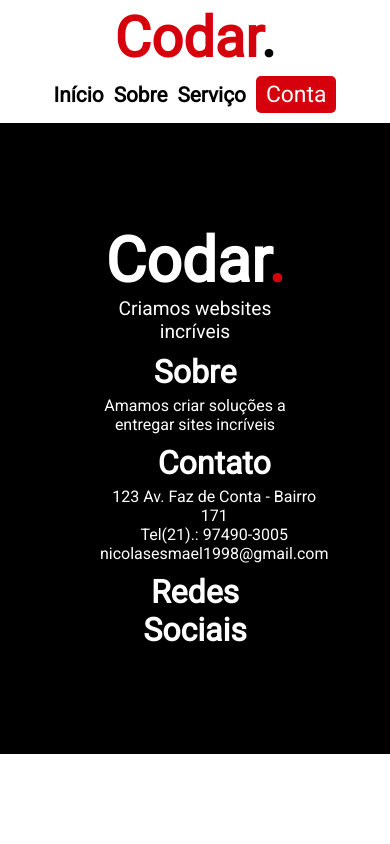
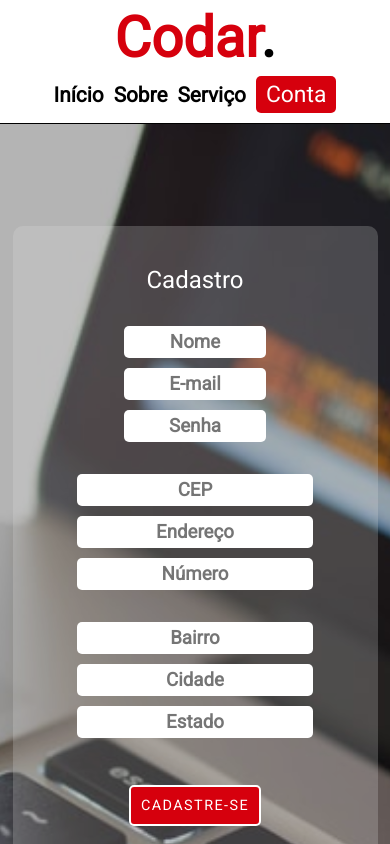
Before and after one commit to nicolasgaldino/code-page-React, a React (Create React App) app: page /cadastro in a window 390 px wide. Shown: the top 844 px of the page. Built offline with nearby package versions, Linux system fonts and the light colour scheme.

Commit message:
Code Page com React finalizado.

```diff
--- a/src/App.jsx
+++ b/src/App.jsx
@@ -3,9 +3,11 @@ import { BrowserRouter, Routes, Route } from 'react-router-dom';
 import { Navbar } from './components/Navbar/Navbar';
 import { Footer } from './components/Footer/Footer';
 import { HomePage } from './components/HomePage/HomePage';
+import { Orcamento } from './components/Orcamento/Orcamento';
 import { About } from './components/About/About';
 import { ServicesPage } from './components/ServicesPage/ServicesPage';
 import { Login } from './components/Login/Login';
+import { Cadastro } from './components/Cadastro/Cadastro';
 
 export const App = () => {
   return (
@@ -13,9 +15,11 @@ export const App = () => {
       <Navbar />
       <Routes>
         <Route path="/" element={<HomePage />} />
+        <Route path="/orcamento" element={<Orcamento />} />
         <Route path="/about" element={<About />} />
         <Route path="/services" element={<ServicesPage />} />
         <Route path="/login" element={<Login />} />
+        <Route path="/cadastro" element={<Cadastro />} />
       </Routes>
       <Footer />
     </BrowserRouter>
--- a/src/components/About/About.jsx
+++ b/src/components/About/About.jsx
@@ -14,9 +14,6 @@ export const About = () => {
 
   React.useEffect(() => {
     const authorName = document.getElementById("typeTitulo");
-    typeWritter(authorName)
-  }, []);
-
     const typeWritter = (item) => {
       const stringArray = item.innerHTML.split("");
       item.innerHTML = "";
@@ -26,6 +23,8 @@ export const About = () => {
         }, 100 * i);
       });
     };
+    typeWritter(authorName)
+  }, []);
 
   return (
     <>
@@ -45,7 +44,6 @@ export const About = () => {
           <p>Foi quando recebeu uma oportunidade para atuar como cuidador na empresa Keep Home, sua carreira de fato começou. Atuou como cuidador por dois anos e três meses. Tempo que pôde perceber que a área da saúde também não era onde seu futuro o aguardava, sua maior dificuldade estava sendo o apego aos pacientes, e quando os mesmos vinham a óbito isso o abalava demais.</p>
           <p>Durente esses dois anos ele decidiu se matricular na faculdade, iniciando as aulas no dia 16 de agosto de 2021. Sempre com objtivo de conseguir seu primeiro estágio para ter seu primeiro contato com o dia-a-dia o mesmo fez tudo ao seu alcance durante os 6 primeiros meses, mas infelizmente não conseguira nada.</p>
           <p>Foi quando em fevereiro de 2022, buscando por profissionais da área para entrevistá-los e concluir um trabalho da faculdade, e já sem esperança ele conhece alguém que se empenhou a ajudá-lo aconseguir sua tão desejada vaga de estágio. Tendo iniciado seu estágio no dia 4 de abril de 2022 no Ministério Público do Estado do Rio de Janeiro, Nícolas hoje é mais um estudante com grandes expectitavas para o futuro e o coração cheio de alegria.</p>
-        </div>
           <ul className={socialFoot}>
             <li>
               <a href="https://twitter.com/galdino_esmael" target="_blank" rel="noreferrer">
@@ -63,6 +61,7 @@ export const About = () => {
               </a>
             </li>
           </ul>
+        </div>
       </section>
     </>
   )
--- /dev/null
+++ b/src/components/Cadastro/Cadastro.jsx
@@ -0,0 +1,94 @@
+import React from 'react';
+import styles from './Cadastro.module.css';
+const {
+  cadForm,
+  todosForm,
+  formularioUser,
+  formularioEndereco,
+  cadBtn,
+} = styles;
+
+export const Cadastro = () => {
+
+  React.useEffect(() => {
+    const userCep = document.getElementById('cep');
+    const clearFormCad = (endereco) => {
+      document.getElementById('nome').value = '';
+      document.getElementById('email').value = '';
+      document.getElementById('senha').value = '';
+      document.getElementById('cep').value = '';
+      document.getElementById('endereco').value = '';
+      document.getElementById('bairro').value = '';
+      document.getElementById('cidade').value = '';
+      document.getElementById('estado').value = '';
+    }
+    const clearForm = (endereco) => {
+      document.getElementById('endereco').value = '';
+      document.getElementById('bairro').value = '';
+      document.getElementById('cidade').value = '';
+      document.getElementById('estado').value = '';
+    }
+    const fillForm = (endereco) => {
+      document.getElementById('endereco').value = endereco.logradouro;
+      document.getElementById('bairro').value = endereco.bairro;
+      document.getElementById('cidade').value = endereco.localidade;
+      document.getElementById('estado').value = endereco.uf;
+    }
+    const eNumero = (numero) => /^[0-9]+$/.test(numero);
+    const cepValido = (cep) => cep.length === 8 && eNumero(cep);
+    const pesquisaCep = async () => {
+      clearForm();
+      const cep = document.getElementById('cep').value;
+      const urlCep = `https://viacep.com.br/ws/${cep}/json/`;
+      //fetch(urlCep).then(response => response.json()).then(endereco);
+      if (cepValido(cep)) {
+        const dados = await fetch(urlCep);
+        const endereco = await dados.json();
+        if (endereco.hasOwnProperty('erro')) {
+          document.getElementById('endereco').value = 'CEP não encontrado.';
+        } else {
+          fillForm(endereco);
+        }
+      } else {
+        document.getElementById('endereco').value = 'CEP incorreto.';
+      }
+    }
+    userCep.addEventListener('focusout', pesquisaCep);
+    function alertaCadastro() {
+      const nameU = document.getElementById('nome').value;
+      if (nameU === '') {
+        window.alert('Por favor, preencha os campos abaixo.')
+      } else {
+        const user = document.getElementById('nome').value;
+        window.alert(`Obrigado por se cadastrar, ${user}!`);
+        clearFormCad();
+      }
+    }
+  }, []);
+
+  return (
+    <>
+      <form className={cadForm}>
+        <div className={todosForm}>
+          <p>Cadastro</p>
+          <div className={formularioUser}>
+            <input type="text" name="name" id="nome" placeholder="Nome" />
+            <input type="email" name="email" id="email" placeholder="E-mail" />
+            <input type="password" name="email" id="senha" placeholder="Senha" />
+          </div>
+          <div className={formularioEndereco}>
+            <input type="tel" name="cep" id="cep" placeholder="CEP" />
+            <input type="text" name="endereco" id="endereco" placeholder="Endereço" />
+            <input type="tel" name="numero" id="numero" placeholder="Número" />
+          </div>
+          <div className={formularioEndereco}>
+            <input type="text" name="bairro" id="bairro" placeholder="Bairro" />
+            <input type="tel" name="cidade" id="cidade" placeholder="Cidade" />
+            <input type="tel" name="estado" id="estado" placeholder="Estado" />
+          </div>
+          <input type="button" className={cadBtn} id="cadstro" value="Cadastre-se" />
+        </div>
+      </form>
+    </>
+  )
+}
--- /dev/null
+++ b/src/components/Cadastro/Cadastro.module.css
@@ -0,0 +1,129 @@
+.cadForm {
+  height: 100vh;
+  display: flex;
+  flex-wrap: wrap;
+  justify-content: center;
+  align-items: center;
+  color: var(--cor0);
+  background: url(../../assets/img/chris-ried-LfG7RwMM6g8-unsplash.jpg) center center/cover;
+  background-color: var(--cor5);
+  background-blend-mode: color;
+}
+
+.todosForm {
+  display: flex;
+  flex-direction: column;
+  flex-wrap: wrap;
+  justify-content: center;
+  align-items: center;
+  padding: 2.5rem;
+  border-radius: 10px;
+  background-color: #dfdfdf3a;
+  width: 75%;
+  gap: 2em;
+}
+
+.formularioUser {
+  display: flex;
+  justify-content: center;
+  gap: 0.625rem;
+  font-size: 1.3em;
+  flex-wrap: wrap;
+}
+
+.formularioUser input {
+  outline: none;
+  width: 50%;
+  text-align: center;
+  font-size: 0.9em;
+  padding: 0.3125rem 0.625rem;
+  font-weight: bold;
+  border: none;
+  border-radius: 5px;
+  cursor: pointer;
+}
+
+.formularioEndereco {
+  flex-wrap: wrap;
+  display: flex;
+  gap: 10px;
+  align-items: baseline;
+  font-size: 1.3em;
+}
+
+.formularioEndereco input {
+  outline: none;
+  text-align: center;
+  font-size: 0.9em;
+  padding: 5px 10px;
+  font-weight: bold;
+  border: none;
+  border-radius: 5px;
+  cursor: pointer;
+}
+
+.cadBtn {
+  margin-top: 1em;
+  text-transform: uppercase;
+  width: auto;
+  height: auto;
+  text-align: center;
+  font-size: 1em;
+  letter-spacing: 0.1em;
+  padding: 0.625rem;
+  border: 0.125rem solid var(--cor0);
+  border-radius: 0.3125rem;
+  cursor: pointer;
+  color: var(--cor0);
+  background: var(--cor2);
+}
+
+.cadBtn:hover {
+  color: var(--cor2);
+  background: var(--cor0);
+  border: 0.125rem solid var(--cor2);
+  font-weight: bold;
+}
+
+/* Mobile */
+
+@media (max-width: 720px) {
+  .todosForm {
+    width: 22.8125rem;
+    flex-direction: column;
+  }
+
+  .todosForm p {
+    font-size: 1.5em;
+  }
+
+  .formularioEndereco {
+    justify-content: center;
+  }
+
+  .cadBtn {
+    font-size: 0.9em;
+  }
+}
+
+@media (max-width: 360px) {
+  .todosForm {
+    width: 17.1875rem;
+  }
+
+  .todosForm p {
+    font-size: 1.4em;
+  }
+
+  .formularioUser {
+    width: 13.125rem;
+  }
+
+  .formularioEndereco {
+    width: 13.125rem;
+  }
+
+  .cadBtn {
+    font-size: 0.8em;
+  }
+}
--- a/src/components/Navbar/Navbar.jsx
+++ b/src/components/Navbar/Navbar.jsx
@@ -19,7 +19,7 @@ export const Navbar = () => {
           <button>Conta</button>
           <ul className={dropdownMenu}>
             <li><Link to="/login">Entrar</Link></li>
-            <li><a href="html/cadastro.html">Cadastre-se</a></li>
+            <li><Link to="/cadastro">Cadastre-se</Link></li>
           </ul>
         </li>
       </ul>
--- /dev/null
+++ b/src/components/Orcamento/Orcamento.jsx
@@ -0,0 +1,43 @@
+import React from 'react';
+import styles from './Orcamento.module.css';
+const {
+  formContainer,
+  todosForm,
+  formulario,
+  submitBtn,
+} = styles;
+
+export const Orcamento = () => {
+  return (
+    <>
+      <form className={formContainer}>
+        <div className={todosForm}>
+          <p>Preencha o formulário para que possamos entrar em contato!</p>
+          <div className={formulario}>
+            <label for="name"></label>
+            <input type="text" name="name" placeholder="Digite seu nome" required />
+          </div>
+          <div className={formulario}>
+            <label for="email"></label>
+            <input type="email" name="email" placeholder="Digite seu e-mail" required />
+          </div>
+          <div className={formulario}>
+            <label for="phone"></label>
+            <input type="text" name="phone" placeholder="Telefone para contato" required />
+          </div>
+          <div className={formulario}>
+            <label for="interest">Interesse</label>
+            <select name="interest">
+              <option value="" disabled selected>Selecione</option>
+              <option value="empresarial">Empresarial</option>
+              <option value="pequenoPorte">Para pequenos comércios</option>
+              <option value="sitePessoal">Site Pessoal</option>
+              <option value="lojaVirtual">Loja Virtual</option>
+            </select>
+          </div>
+          <input type="submit" className={submitBtn} value="Quero um site incrível!" />
+        </div>
+      </form>
+    </>
+  )
+}
--- /dev/null
+++ b/src/components/Orcamento/Orcamento.module.css
@@ -0,0 +1,117 @@
+.formContainer {
+  height: 100vh;
+  display: flex;
+  flex-wrap: wrap;
+  justify-content: center;
+  align-items: center;
+  color: var(--cor0);
+  background: url(../../assets/img/chris-ried-LfG7RwMM6g8-unsplash.jpg) center
+    center/cover;
+  background-color: var(--cor5);
+  background-blend-mode: color;
+}
+
+.todosForm {
+  background-color: var(--cor6);
+  padding: 2em;
+  width: 46.875rem;
+  border-radius: 0.3125rem;
+  text-align: center;
+  display: flex;
+  flex-direction: column;
+  justify-content: center;
+  align-items: center;
+}
+
+.todosForm p {
+  font-size: 2.5em;
+  color: var(--cor0);
+  margin-bottom: 1.1em;
+}
+
+.formulario input,
+select {
+  display: flex;
+  outline: none;
+  width: 18.75rem;
+  height: 2.1875rem;
+  text-align: center;
+  font-size: 1em;
+  font-weight: bold;
+  margin: 0.3125rem 0rem;
+  border: none;
+  border-radius: 0.3125rem;
+  padding: 0.3125rem 0.625rem;
+  cursor: pointer;
+}
+
+.formulario label {
+  color: var(--cor0);
+  font-size: 1.5em;
+}
+
+.submitBtn {
+  margin-top: 1em;
+  text-transform: uppercase;
+  width: auto;
+  height: auto;
+  text-align: center;
+  font-size: 1em;
+  letter-spacing: 0.1em;
+  padding: 0.625rem;
+  border: 0.125rem solid var(--cor0);
+  border-radius: 0.3125rem;
+  cursor: pointer;
+  color: var(--cor0);
+  background: var(--cor2);
+}
+
+.submitBtn:hover {
+  color: var(--cor2);
+  background: var(--cor0);
+  border: 0.125rem solid var(--cor2);
+  font-weight: bold;
+}
+
+/* Mobile */
+
+@media (max-width: 720px) {
+  .todosForm {
+    width: 22.8125rem;
+  }
+
+  .todosForm p {
+    font-size: 1.5em;
+  }
+
+  .formulario label {
+    font-size: 1.4em;
+  }
+
+  .submitBtn {
+    font-size: 0.9em;
+  }
+}
+
+@media (max-width: 360px) {
+  .todosForm {
+    width: 17.1875rem;
+  }
+
+  .todosForm p {
+    font-size: 1.4em;
+  }
+
+  .formulario input,
+  select {
+    width: 16.5625rem;
+  }
+
+  .formulario label {
+    font-size: 1.2em;
+  }
+
+  .submitBtn {
+    font-size: 0.8em;
+  }
+}
```
Lines whose indentation alone changed are shown as unchanged.
